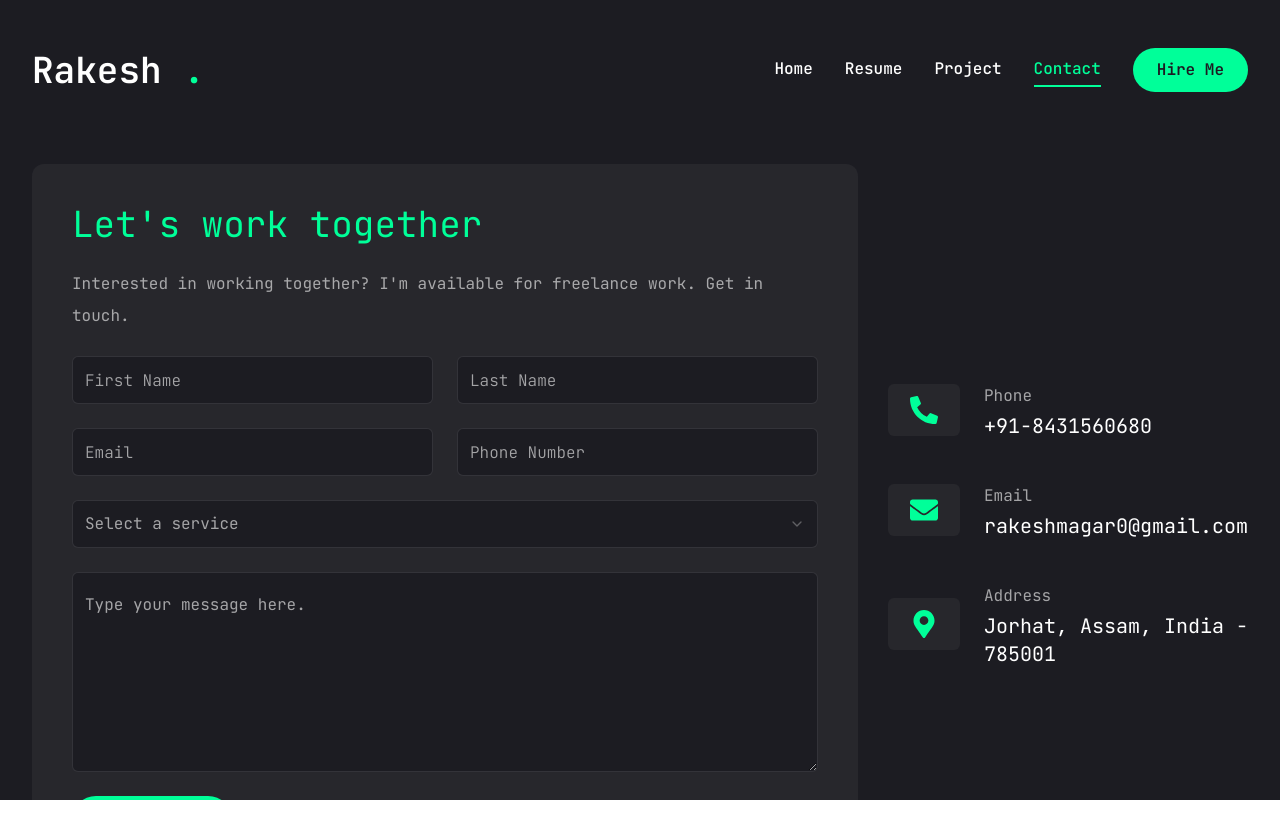
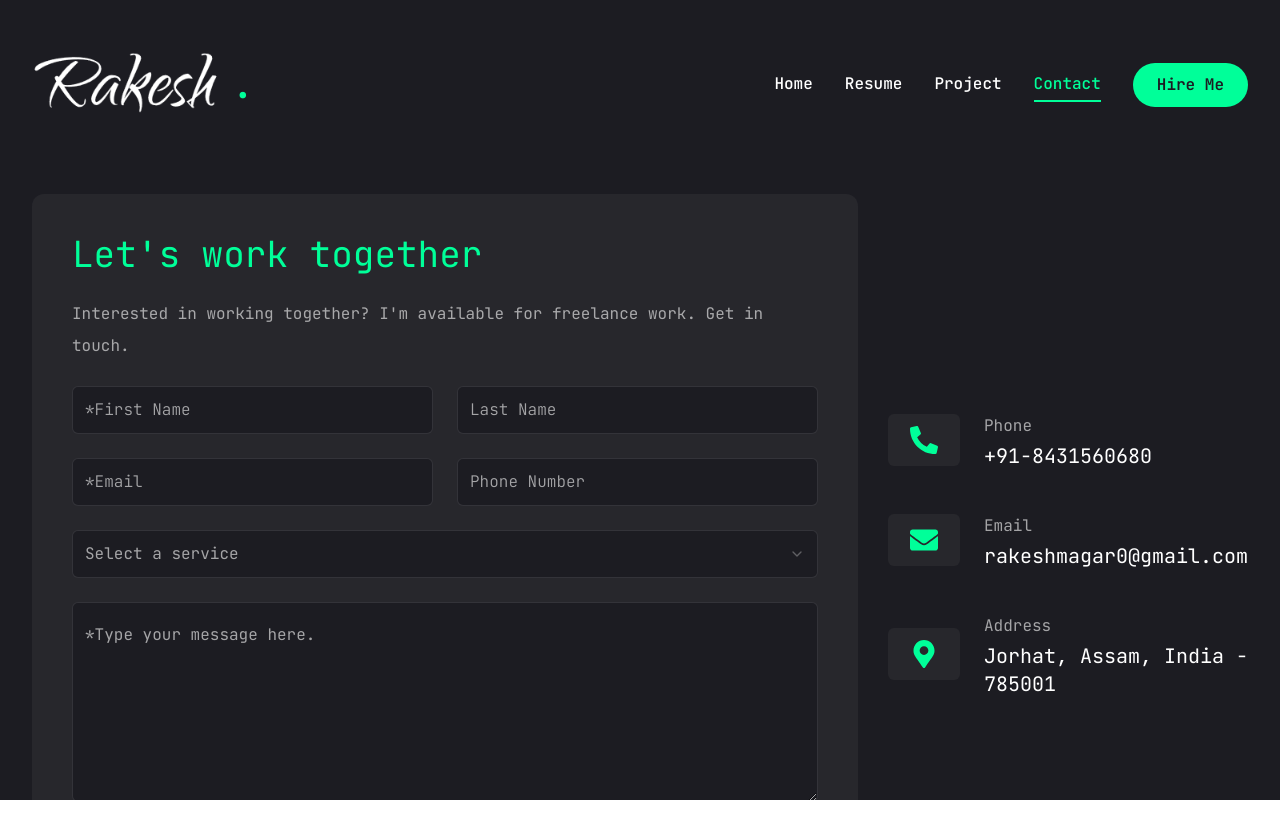
Before and after one commit to Magar0/Portfolio, a Next.js app: page /contact in a window 1280 px wide. Shown: the top 838 px of the page. Built offline with nearby package versions, Linux system fonts and the light colour scheme.

Commit message:
contact error

```diff
--- a/src/app/contact/page.jsx
+++ b/src/app/contact/page.jsx
@@ -111,7 +111,7 @@ const ContactPage = () => {
                         <FormControl>
                           <Input
                             type="text"
-                            placeholder="First Name"
+                            placeholder="*First Name"
                             {...field}
                           ></Input>
                         </FormControl>
@@ -145,7 +145,7 @@ const ContactPage = () => {
                         <FormControl>
                           <Input
                             type="email"
-                            placeholder="Email"
+                            placeholder="*Email"
                             {...field}
                           ></Input>
                         </FormControl>
@@ -213,7 +213,7 @@ const ContactPage = () => {
                       <FormControl>
                         <Textarea
                           className="h-[200px]"
-                          placeholder="Type your message here."
+                          placeholder="*Type your message here."
                           {...field}
                         />
                       </FormControl>
--- a/src/components/header/header.jsx
+++ b/src/components/header/header.jsx
@@ -3,15 +3,18 @@ import React from "react";
 import Nav from "../nav/nav";
 import { Button } from "../ui/button";
 import MobileNav from "../nav/mobile-nav";
+import Image from "next/image";
 
 const Header = () => {
   return (
     <header className="py-8 text-white xl:py-12">
       <div className="container mx-auto flex items-center justify-between">
-        <Link href="/">
-          <h1 className="text-4xl font-semibold">
+        <Link href="/" className="flex items-center">
+          {/* <h1 className="text-4xl font-semibold">
             Rakesh <span className="text-accent">.</span>
-          </h1>
+          </h1> */}
+          <Image src="/img/signature.png" alt="sign pic" height={100} width={200} />
+          <span className=" text-4xl font-semibold text-accent">.</span>
         </Link>
 
         {/* desktop nav & hire me btn */}
--- a/src/components/ui/stats.jsx
+++ b/src/components/ui/stats.jsx
@@ -32,10 +32,10 @@ const Stats = () => {
             >
               <CountUp
                 end={item.num}
-                duration={3}
+                duration={4}
                 delay={2}
                 className="text-4xl font-extrabold xl:text-5xl"
-                // suffix="+"
+              // suffix="+"
               />
               <p
                 className={`${item.text.length < 15 ? "max-w-[100px]" : "max-w-[150px]"} leading-snug text-white/80`}
--- a/src/lib/models/contact.js
+++ b/src/lib/models/contact.js
@@ -14,7 +14,7 @@ const contactSchema = new Schema(
     },
     service: {
       type: String,
-      enum: ["frontend", "backend", "fullstack"],
+      enum: ["", "frontend", "backend", "fullstack"],
       required: false,
     },
     message: {
```
Also changed, not shown: public/img/signature.png (added).
